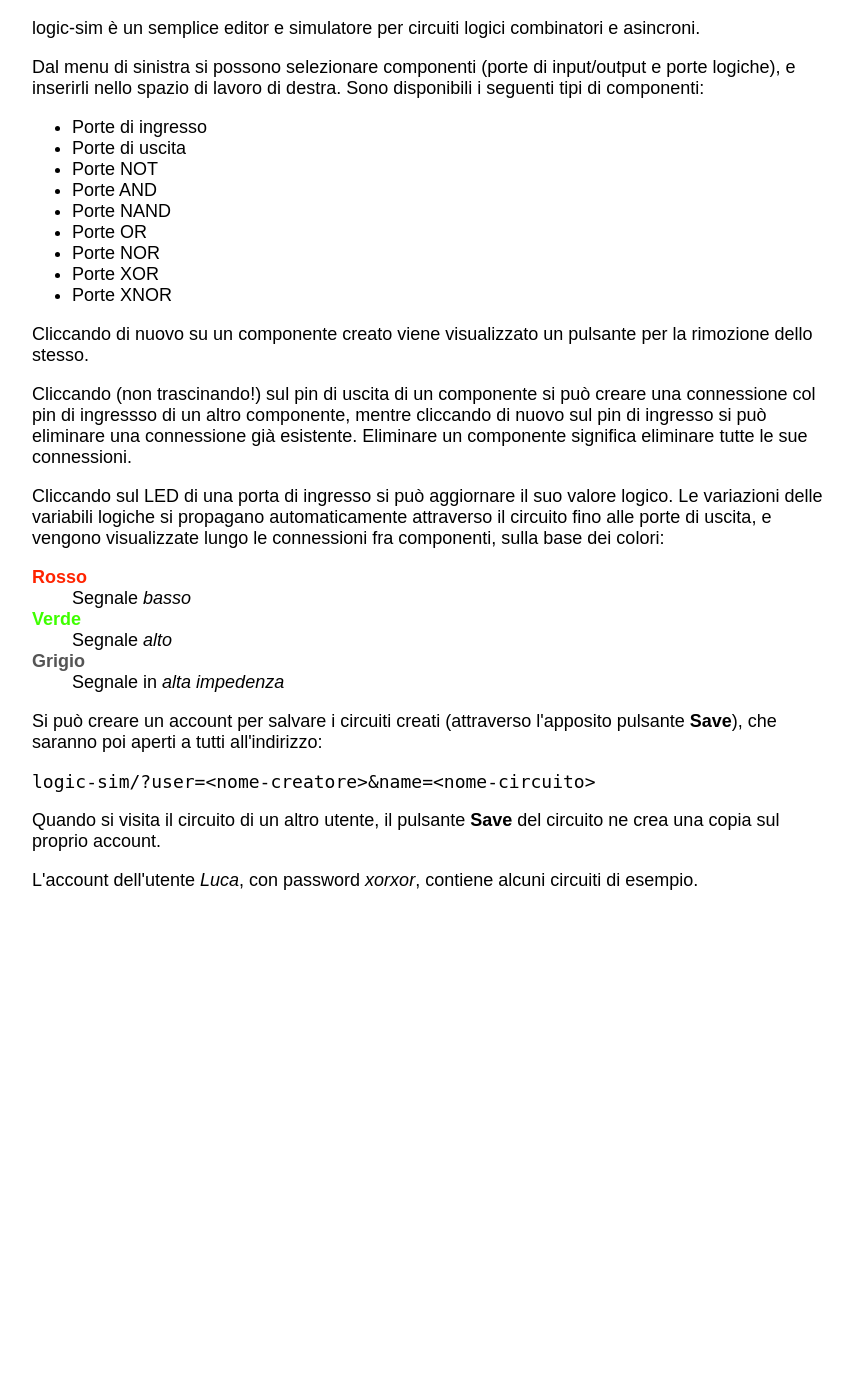
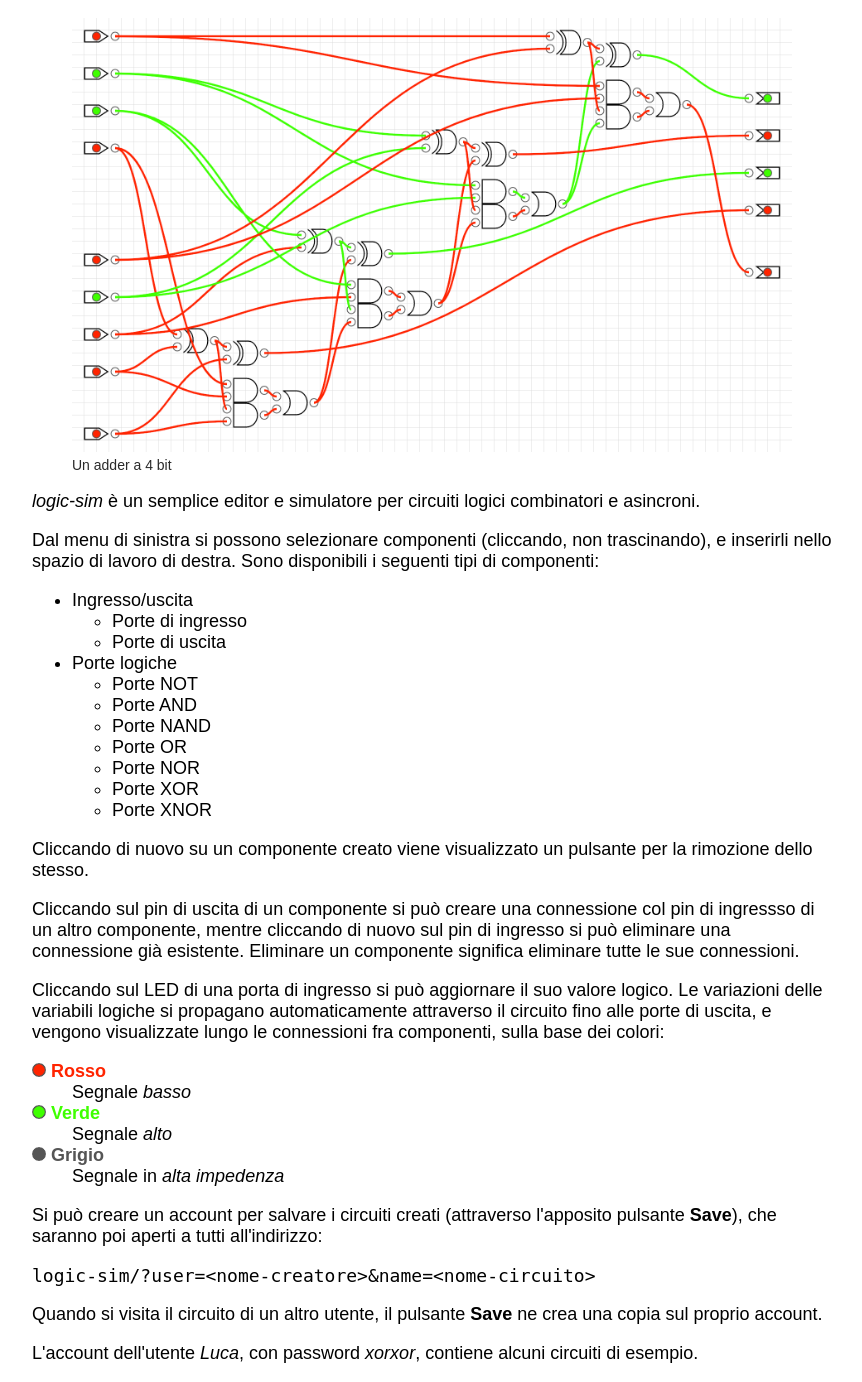
Before and after one commit to seggiani-luca/logic-sim, a PHP site: page /about.html in a window 1280 px wide. Shown: the part 50-1432 px from the top of the page, without its empty margins (208-1070 px from the left). Run offline with PHP 8.4, Linux system fonts and the light colour scheme.

Commit message:
Aggiunta pagina about

```diff
--- a/about.html
+++ b/about.html
@@ -18,16 +18,27 @@
 			</div>
 		</header>
 		<main>
+			<div class="about-section">
+				<figure>
+					<img src="assets/img/about/screenshot.png" alt="un adder a 4 cifre">
+					<figcaption>Un adder a 4 bit</figcaption>
+				</figure>
 				<p>
-				logic-sim è un semplice editor e simulatore per circuiti logici combinatori e asincroni.
+					<em>logic-sim</em> è un semplice editor e simulatore per circuiti logici combinatori e
+					asincroni.
 				</p>
 				<p>
-				Dal menu di sinistra si possono selezionare componenti (porte di input/output e porte
-				logiche), e inserirli nello spazio di lavoro di destra.
+					Dal menu di sinistra si possono selezionare componenti (cliccando, non trascinando), e
+					inserirli nello spazio di lavoro di destra.
 					Sono disponibili i seguenti tipi di componenti:
+					<ul>
+						<li>Ingresso/uscita</li>
 						<ul>
 							<li>Porte di ingresso</li>
 							<li>Porte di uscita</li>
+						</ul>
+						<li>Porte logiche</li>
+						<ul>
 							<li>Porte NOT</li>
 							<li>Porte AND</li>
 							<li>Porte NAND</li>
@@ -36,26 +47,30 @@
 							<li>Porte XOR</li>
 							<li>Porte XNOR</li>
 						</ul>
-				Cliccando di nuovo su un componente creato viene visualizzato un pulsante per la rimozione
-				dello stesso.
+					</ul>
+					Cliccando di nuovo su un componente creato viene visualizzato un pulsante per la
+					rimozione dello stesso.
 				</p>
 				<p>
-				Cliccando (non trascinando!) sul pin di uscita di un componente si può creare una
-				connessione col pin di ingressso di un altro componente, mentre cliccando di nuovo sul pin
-				di ingresso si può eliminare una connessione già esistente.
+					Cliccando sul pin di uscita di un componente si può creare una connessione col pin di
+					ingressso di un altro componente, mentre cliccando di nuovo sul pin di ingresso si può
+					eliminare una connessione già esistente.
 					Eliminare un componente significa eliminare tutte le sue connessioni.
 				</p>
 
 				<p>
-				Cliccando sul LED di una porta di ingresso si può aggiornare il suo valore logico. Le
-				variazioni delle variabili logiche si propagano automaticamente attraverso il circuito fino
-				alle porte di uscita, e vengono visualizzate lungo le connessioni fra componenti, sulla
-				base dei colori:
+					Cliccando sul LED di una porta di ingresso si può aggiornare il suo valore logico.
+					Le variazioni delle variabili logiche si propagano automaticamente attraverso il circuito
+					fino alle porte di uscita, e vengono visualizzate lungo le connessioni fra componenti,
+					sulla base dei colori:
 					<dl>
+						<img src="assets/img/about/redpin.png" alt="pin rosso" class="pin-img">
 						<dt class="red">Rosso</dt>
 						<dd>Segnale <i>basso</i></dd>
+						<img src="assets/img/about/greenpin.png" alt="pin verde" class="pin-img">
 						<dt class="green">Verde</dt>
 						<dd>Segnale <i>alto</i></dd>
+						<img src="assets/img/about/graypin.png" alt="pin grigio" class="pin-img">
 						<dt class="gray">Grigio</dt>
 						<dd>Segnale in <i>alta impedenza</i></dt>
 					</dl>
@@ -65,14 +80,15 @@
 					Si può creare un account per salvare i circuiti creati (attraverso l'apposito pulsante
 					<b>Save</b>), che saranno poi aperti a tutti all'indirizzo:
 					<pre>logic-sim/?user=&lt;nome-creatore&gt;&amp;name=&lt;nome-circuito&gt;</pre>
-				Quando si visita il circuito di un altro utente, il pulsante <b>Save</b> del circuito
-				ne crea una copia sul proprio account.
+					Quando si visita il circuito di un altro utente, il pulsante <b>Save</b> ne crea una
+					copia sul proprio account.
 				</p>
 
 				<p>
-				L'account dell'utente <i>Luca</i>, con password <i>xorxor</i>, contiene alcuni circuiti di
-				esempio.
+					L'account dell'utente <i>Luca</i>, con password <i>xorxor</i>, contiene alcuni circuiti
+					di esempio.
 				</p>
+			</div>
 		</main>
 	</body>
 </html>
--- a/css/styles.css
+++ b/css/styles.css
@@ -285,9 +285,33 @@ canvas {
 
 main {
 	grid-area: main;
+	width: 100%;
+	overflow: scroll;
+}
+
+.about-section {
 	margin: 0 auto;
 	max-width: 800px;
 	font-size: 18px;
+}
+
+.pin-img {
+	display: inline;
+	height: 14px;
+	width: 14px;
+}
+
+dt {
+	display: inline;
+}
+
+main img {
+	width: 100%;
+}
+
+figcaption {
+	font-size: 14px;
+	color: var(--darkgray);
 }
 
 .green {
```
Also changed, not shown: assets/img/about/graypin.png (added), assets/img/about/greenpin.png (added), assets/img/about/redpin.png (added), assets/img/about/screenshot.png (added). Lines whose indentation alone changed are shown as unchanged.
